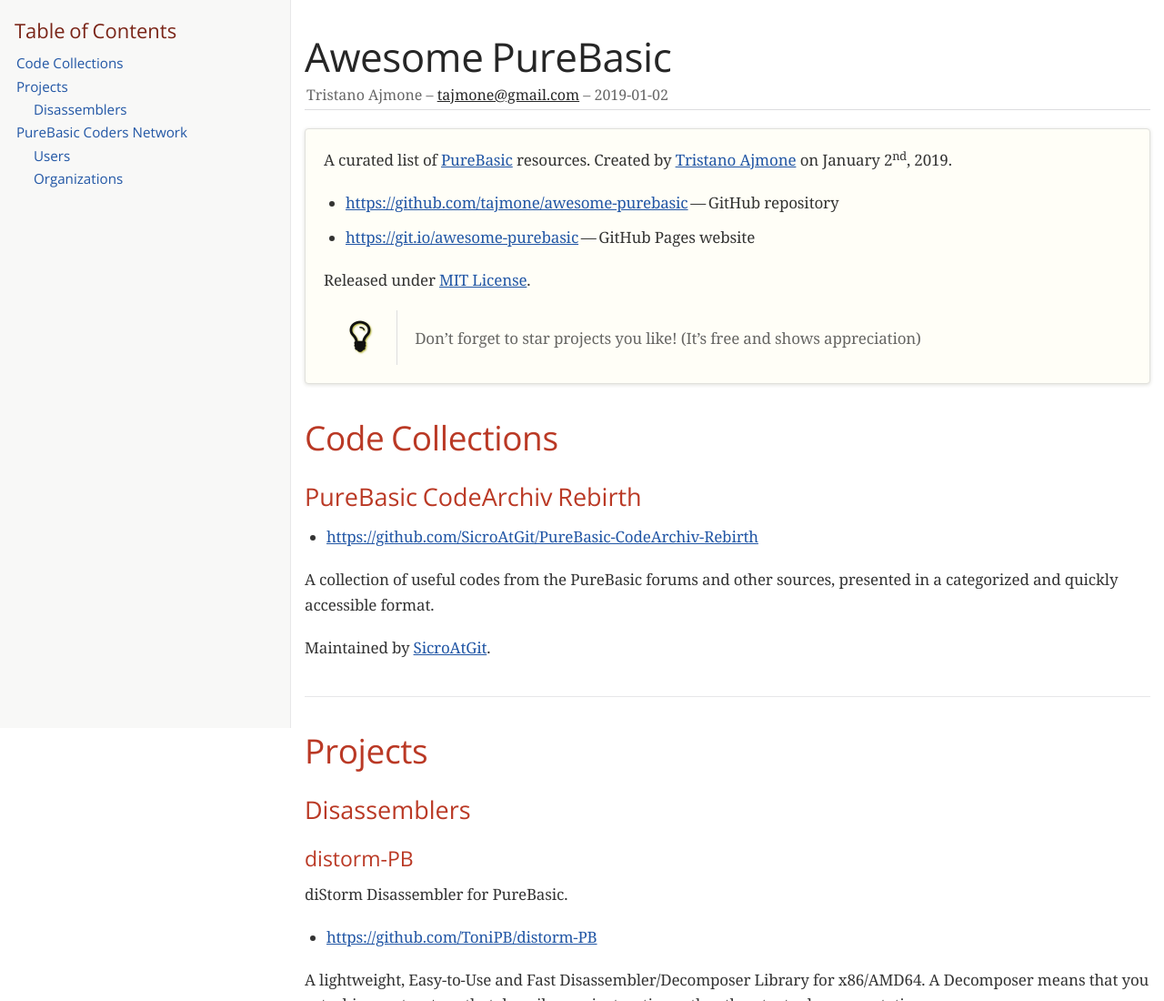
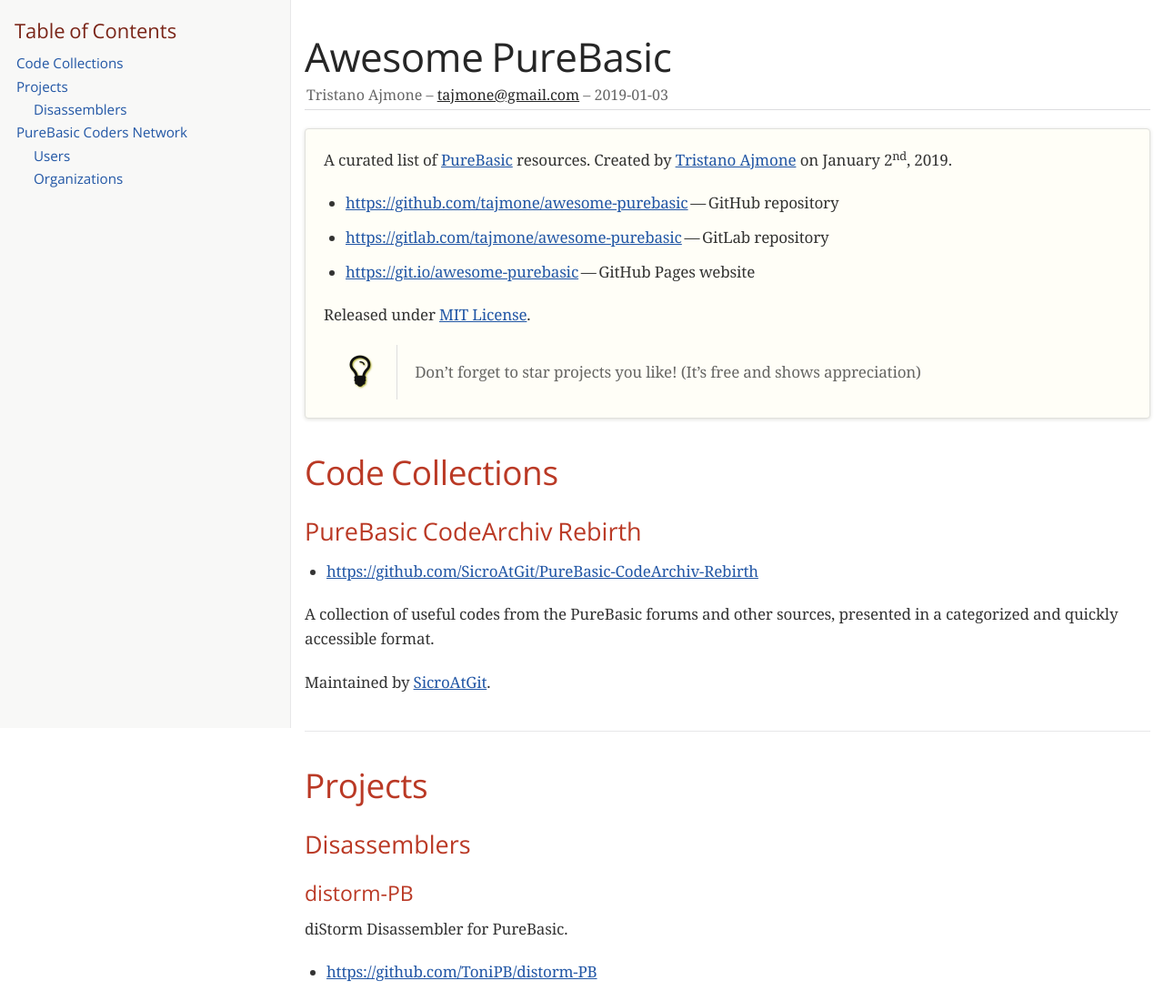
Before and after one commit to fantaisie-software/awesome-purebasic, a plain HTML site: page index.html in a window 1280 px wide. Shown: the top 1100 px of the page at 91% size. Drawn offline with nearby package versions, Linux system fonts and the light colour scheme; a web font is replaced by a local one.

Commit message:
Add GitLab Link
New clone of the project created on GitLab:
https://gitlab.com/tajmone/awesome-purebasic

```diff
--- a/index.html
+++ b/index.html
@@ -440,7 +440,7 @@
 <div class="details">
 <span id="author" class="author">Tristano Ajmone</span><br>
 <span id="email" class="email"><a href="mailto:tajmone@gmail.com">tajmone@gmail.com</a></span><br>
-<span id="revdate">2019-01-02</span>
+<span id="revdate">2019-01-03</span>
 </div>
 <div id="toc" class="toc2">
 <div id="toctitle">Table of Contents</div>
@@ -472,10 +472,13 @@
 <div class="ulist">
 <ul>
 <li>
-<p><a href="https://github.com/tajmone/awesome-purebasic" class="bare">https://github.com/tajmone/awesome-purebasic</a>&#8201;&#8212;&#8201;GitHub repository</p>
+<p><a href="https://github.com/tajmone/awesome-purebasic" class="bare" target="_blank" rel="noopener">https://github.com/tajmone/awesome-purebasic</a>&#8201;&#8212;&#8201;GitHub repository</p>
 </li>
 <li>
-<p><a href="https://git.io/awesome-purebasic" class="bare">https://git.io/awesome-purebasic</a>&#8201;&#8212;&#8201;GitHub Pages website</p>
+<p><a href="https://gitlab.com/tajmone/awesome-purebasic" class="bare" target="_blank" rel="noopener">https://gitlab.com/tajmone/awesome-purebasic</a>&#8201;&#8212;&#8201;GitLab repository</p>
+</li>
+<li>
+<p><a href="https://git.io/awesome-purebasic" class="bare" target="_blank" rel="noopener">https://git.io/awesome-purebasic</a>&#8201;&#8212;&#8201;GitHub Pages website</p>
 </li>
 </ul>
 </div>
```
Also changed, not shown: 1 other file.
